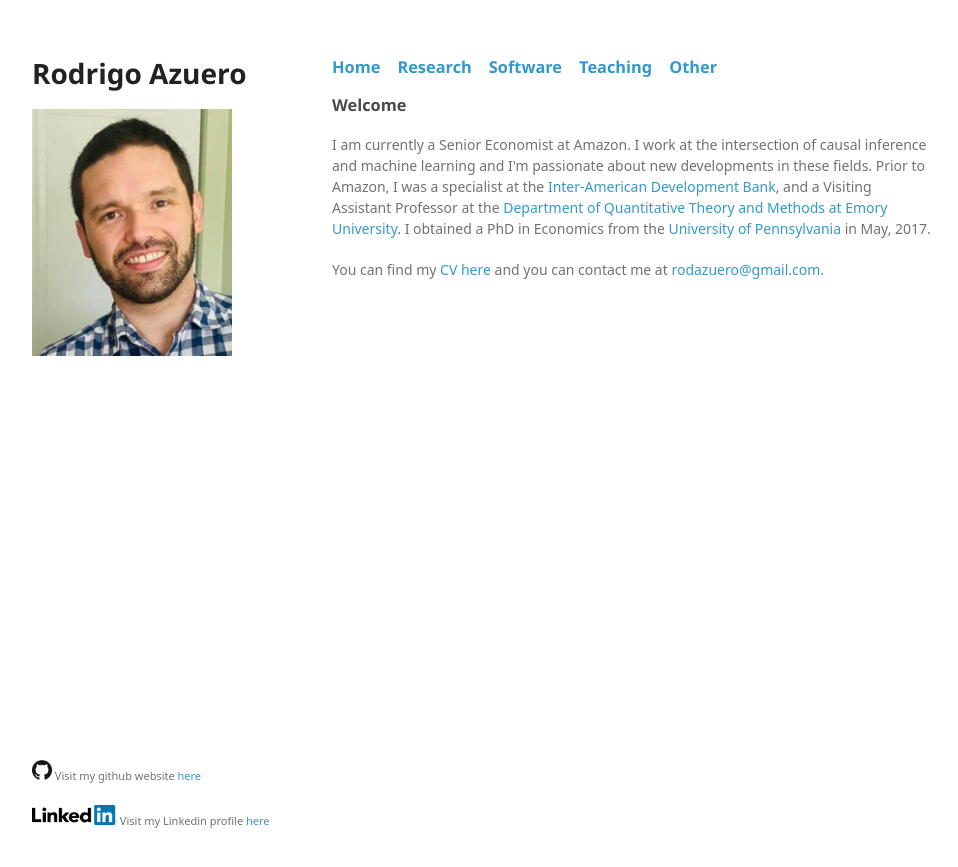
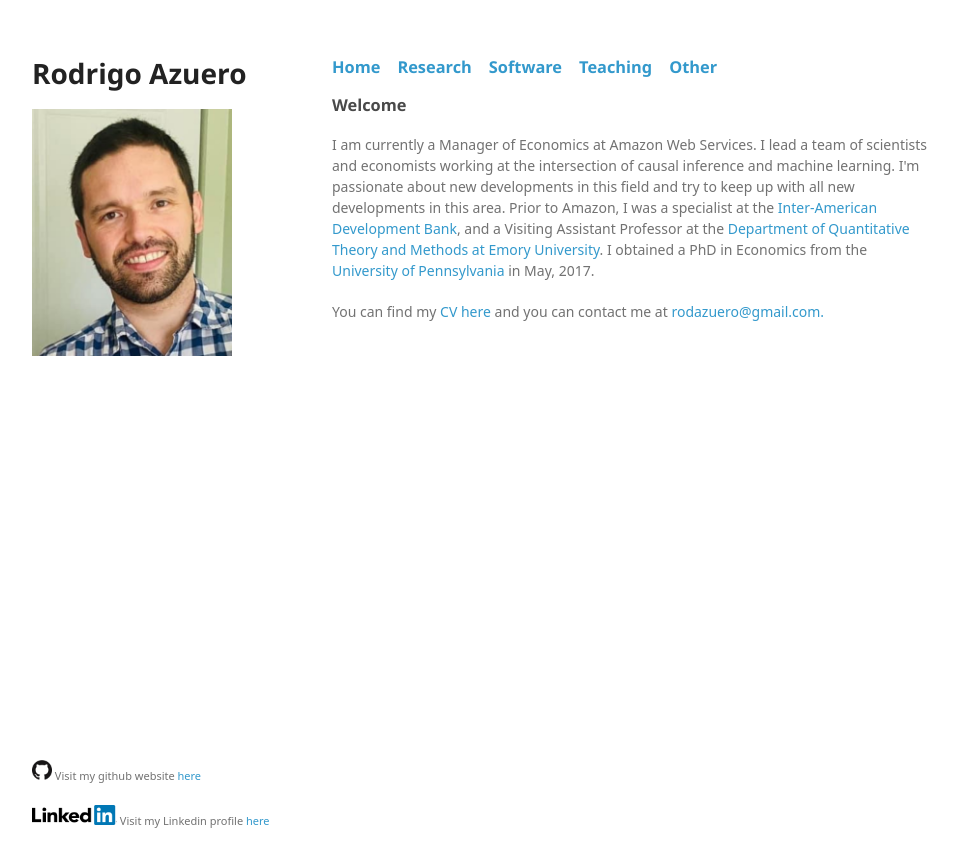
Before and after one commit to rodazuero/rodazuero.github.io, a Jekyll site: the page built from index.html, in a window 1280 px wide. Shown: the top 867 px of the page, without its empty margins (26-984 px from the left). Built offline with Jekyll 4.4.1, drawn with Linux system fonts in a browser that asks for light colours; some web fonts are replaced; Markdown is read by kramdown in place of the engine named in the settings.

Commit message:
Update index.html

```diff
--- a/index.html
+++ b/index.html
@@ -4,7 +4,7 @@
 <h3>
 <a id="welcome-to-github-pages" class="anchor" href="#welcome-to-github-pages" aria-hidden="true"><span aria-hidden="true" class="octicon octicon-link"></span></a>Welcome</h3>
 
-<p><a id="designer-templates" class="anchor" href="#designer-templates" aria-hidden="true"><span aria-hidden="true" class="octicon octicon-link"></span></a>I am currently a Senior Economist at Amazon. I work at the intersection of causal inference and machine learning and I'm passionate about new developments in these fields. Prior to Amazon, I was a specialist at the <a href="http://www.iadb.org/en/inter-american-development-bank,2837.html">Inter-American Development Bank</a>, and a Visiting Assistant Professor at the <a href="https://quantitative.emory.edu/">Department of Quantitative Theory and Methods at Emory University</a>. I obtained a PhD in Economics from the <a href="http://www.upenn.edu/">University of Pennsylvania</a> in May, 2017. </p>
+<p><a id="designer-templates" class="anchor" href="#designer-templates" aria-hidden="true"><span aria-hidden="true" class="octicon octicon-link"></span></a>I am currently a Manager of Economics at Amazon Web Services. I lead a team of scientists and economists working at the intersection of causal inference and machine learning. I'm passionate about new developments in this field and try to keep up with all new developments in this area. Prior to Amazon, I was a specialist at the <a href="http://www.iadb.org/en/inter-american-development-bank,2837.html">Inter-American Development Bank</a>, and a Visiting Assistant Professor at the <a href="https://quantitative.emory.edu/">Department of Quantitative Theory and Methods at Emory University</a>. I obtained a PhD in Economics from the <a href="http://www.upenn.edu/">University of Pennsylvania</a> in May, 2017. </p>
 <p>
  You can find my<a href="{{site.baseurl}}/files/AcademicCV.pdf"> CV here</a> and you can contact me  at <a href="mailto:rodazuero@gmail.com" target="_top">rodazuero@gmail.com. </a> </p>
 </h3>
```
